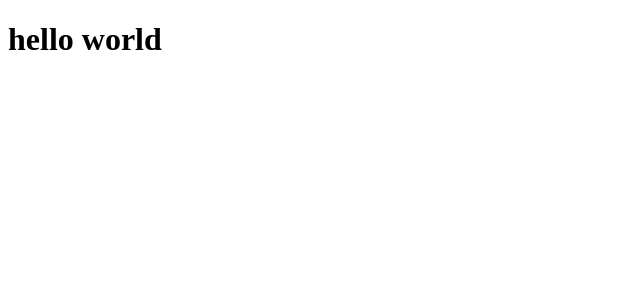
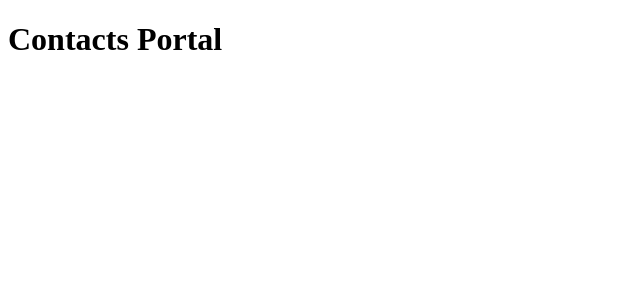
Before and after one commit to VMadhuranga/twc-test-web, a React (Vite) app: page / in a window 1280 px wide. Shown: the top 300 px of the page, without its empty margins (0-640 px from the left). Built offline with nearby package versions, Linux system fonts and the light colour scheme.

Commit message:
Create initial App component

```diff
--- a/src/App.jsx
+++ b/src/App.jsx
@@ -1,5 +1,16 @@
+import { Outlet } from "react-router-dom";
+
 const App = () => {
-  return <h1>hello world</h1>;
+  return (
+    <>
+      <header>
+        <h1>Contacts Portal</h1>
+      </header>
+      <main>
+        <Outlet />
+      </main>
+    </>
+  );
 };
 
 export default App;
```
